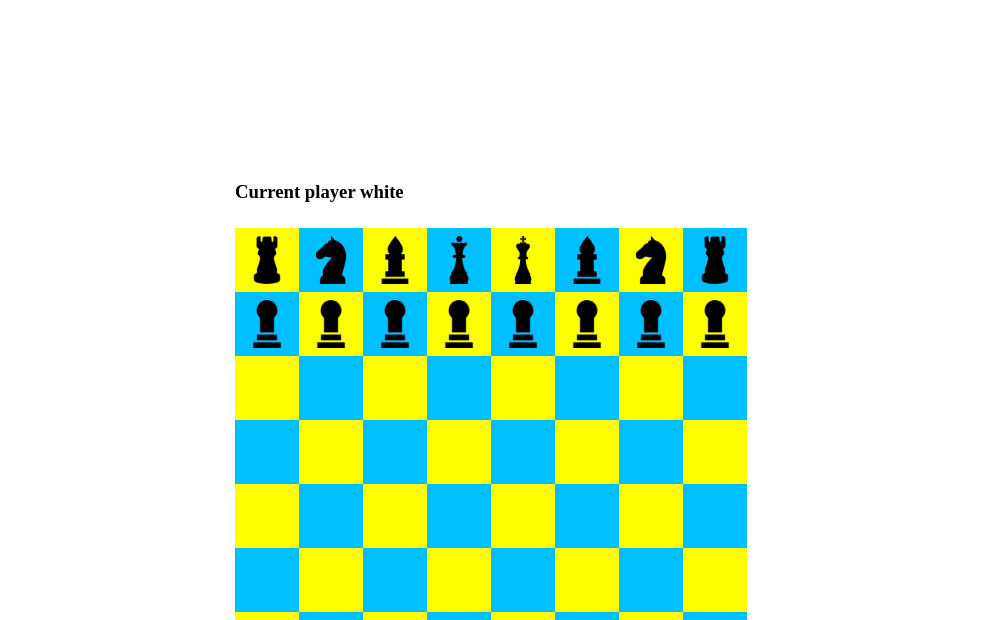
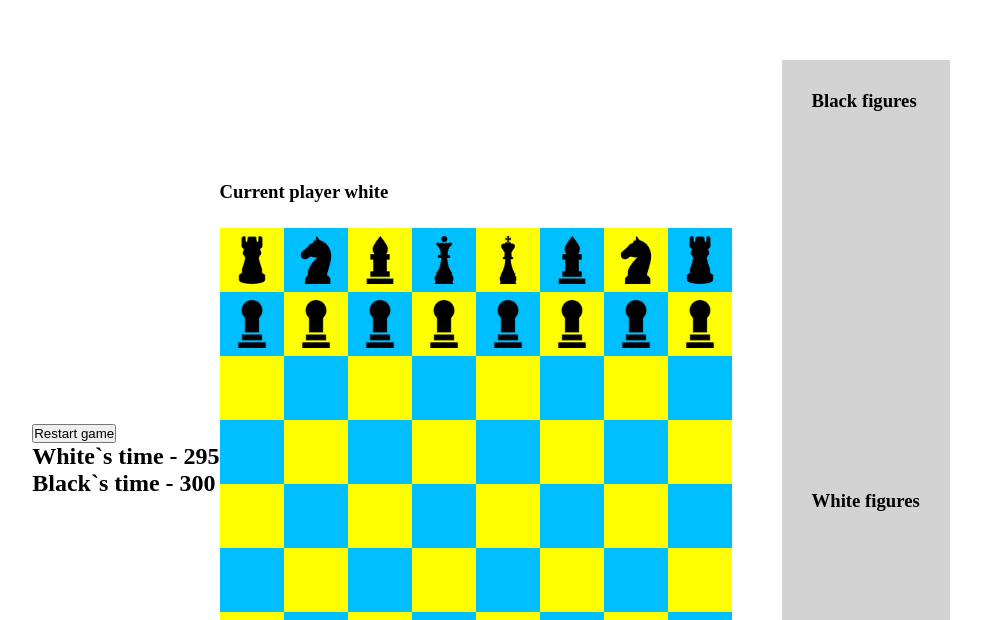
Before and after one commit to StasKobles/chess_game, a React (Create React App) app: page / in a window 1280 px wide. Shown: the part 180-800 px from the top of the page, without its empty margins (149-1130 px from the left). Built offline with nearby package versions, Linux system fonts and the light colour scheme.

Commit message:
Add timer and lost figures list

```diff
--- a/src/App.css
+++ b/src/App.css
@@ -51,3 +51,13 @@
   border-radius: 50%;
   background-color: green;
 }
+.lost {
+  height: calc(50vh - 60px);
+  padding: 30px;
+  margin-left: 50px;
+  background-color: lightgray;
+}
+.lost.img {
+  width: 20px;
+  height: 20px;
+}
--- a/src/App.tsx
+++ b/src/App.tsx
@@ -1,6 +1,8 @@
 import React, { useEffect, useState } from "react";
 import "./App.css";
 import BoardComponent from "./components/BoardComponent";
+import LostFigures from "./components/LostFigures";
+import Timer from "./components/Timer";
 import { Board } from "./models/Board";
 import { Colors } from "./models/Colors";
 import { Player } from "./models/Player";
@@ -13,6 +15,7 @@
   useEffect(() => {
     restart();
     setCurrentPlayer(whitePlayer);
+
   }, []);
 
   function swapPlayer() {
@@ -29,12 +32,17 @@
   }
   return (
     <div className="app">
+      <Timer restart={restart} currentPlayer={currentPlayer} />
       <BoardComponent
         board={board}
         setBoard={setBoard}
         currentPlayer={currentPlayer}
         swapPlayer={swapPlayer}
       ></BoardComponent>
+      <div>
+        <LostFigures figures={board.lostBlackFigures} title="Black figures" />
+        <LostFigures figures={board.lostWhiteFigures} title="White figures" />
+      </div>
     </div>
   );
 };
--- /dev/null
+++ b/src/components/LostFigures.tsx
@@ -0,0 +1,23 @@
+import React, { FC } from "react";
+import { Figure } from "../models/figures/Figure";
+
+interface LostFiguresProps {
+  title: string;
+  figures: Figure[];
+}
+
+const LostFigures: FC<LostFiguresProps> = ({ title, figures }) => {
+  return (
+    <div className="lost">
+      <h3>{title}</h3>
+      {figures.map((figure) => (
+        <div key={figure.id}>
+          {figure.name}
+          {figure.logo && <img src={figure.logo} width={20} height={20} />}
+        </div>
+      ))}
+    </div>
+  );
+};
+
+export default LostFigures;
--- /dev/null
+++ b/src/components/Timer.tsx
@@ -0,0 +1,52 @@
+import React, { FC, useEffect, useRef, useState } from "react";
+import { Colors } from "../models/Colors";
+import { Player } from "../models/Player";
+
+interface TimerProps {
+  currentPlayer: Player | null;
+  restart: () => void;
+}
+
+const Timer: FC<TimerProps> = ({ currentPlayer, restart }) => {
+  const [whiteTime, setWhiteTime] = useState(300);
+  const [blackTime, setBlackTime] = useState(300);
+  const timer = useRef<null | ReturnType<typeof setInterval>>(null);
+  useEffect(() => {
+    startTimer();
+  }, [currentPlayer]);
+
+  function startTimer() {
+    if (timer.current) {
+      clearInterval(timer.current);
+    }
+    const callback =
+      currentPlayer?.color === Colors.WHITE
+        ? decrementWhiteTimer
+        : decrementBlackTimer;
+    timer.current = setInterval(callback, 1000);
+  }
+
+  function decrementBlackTimer() {
+    setBlackTime((prev) => (prev > 0 ? prev - 1 : prev));
+  }
+  function decrementWhiteTimer() {
+    setWhiteTime((prev) => (prev > 0 ? prev - 1 : prev));
+  }
+  const handleRestart = () => {
+    setBlackTime(300);
+    setWhiteTime(300);
+    restart();
+  };
+
+  return (
+    <div>
+      <div>
+        <button onClick={handleRestart}>Restart game</button>
+      </div>
+      <h2> White`s time - {whiteTime}</h2>
+      <h2> Black`s time - {blackTime}</h2>
+    </div>
+  );
+};
+
+export default Timer;
--- a/src/models/Board.ts
+++ b/src/models/Board.ts
@@ -6,9 +6,12 @@
 import { Pawn } from "./figures/Pawn";
 import { Queen } from "./figures/Queen";
 import { Rook } from "./figures/Rook";
+import { Figure } from "./figures/Figure";
 
 export class Board {
   cells: Cell[][] = [];
+  lostBlackFigures: Figure[] = [];
+  lostWhiteFigures: Figure[] = [];
   public initCells() {
     for (let i = 0; i < 8; i++) {
       const row: Cell[] = [];
@@ -26,6 +29,8 @@
   public getCopyBoard(): Board {
     const newBoard = new Board();
     newBoard.cells = this.cells;
+    newBoard.lostWhiteFigures = this.lostWhiteFigures;
+    newBoard.lostBlackFigures = this.lostBlackFigures;
     return newBoard;
   }
 
--- a/src/models/Cell.ts
+++ b/src/models/Cell.ts
@@ -87,9 +87,18 @@
     this.figure.cell = this;
   }
 
+  addLostFigure(figure: Figure) {
+    figure.color === Colors.BLACK
+      ? this.board.lostBlackFigures.push(figure)
+      : this.board.lostWhiteFigures.push(figure);
+  }
+
   moveFigure(target: Cell) {
     if (this.figure && this.figure?.canMove(target)) {
       this.figure.moveFigure(target);
+      if (target.figure) {
+        this.addLostFigure(target.figure);
+      }
       target.setFigure(this.figure);
       this.figure = null;
     }
```
